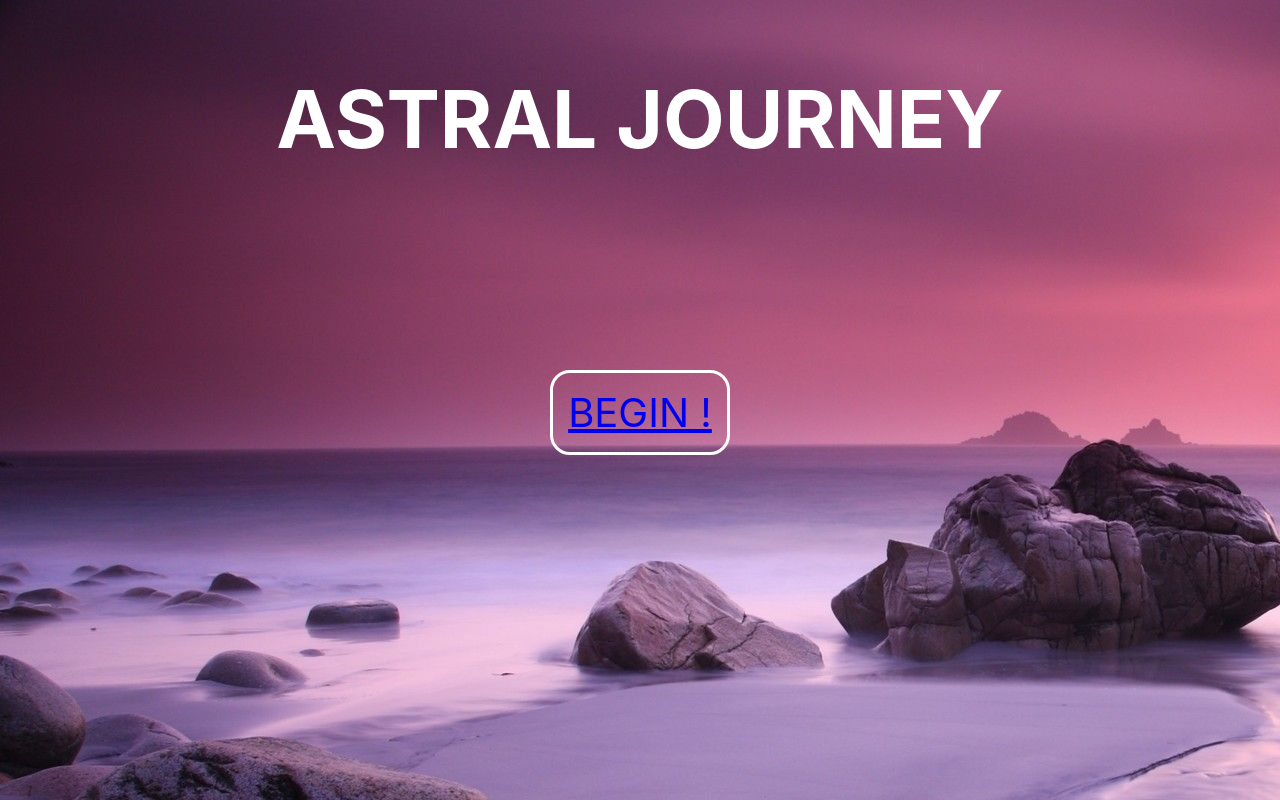
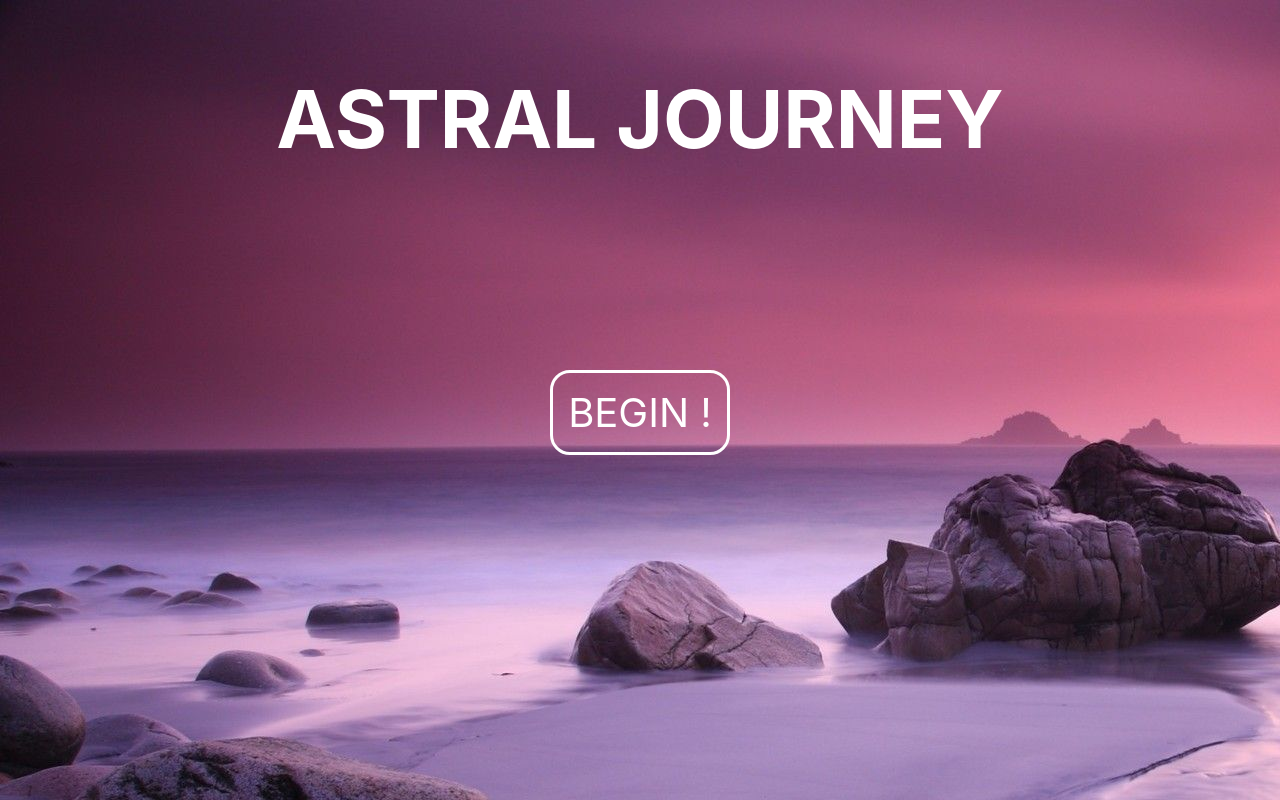
Before and after one commit to Guillaume-Kreit/Astral, a React (Create React App) app: page / in a window 1280 px wide. Shown: the top 800 px of the page. Built offline with nearby package versions, Linux system fonts and the light colour scheme.

Commit message:
Modification Begin

```diff
--- a/src/components/Begin.js
+++ b/src/components/Begin.js
@@ -3,7 +3,6 @@ import { Link } from "react-router-dom";
 const Begin = () => {
   const styles = {
     container: {
-        textDecoration: 'none',
         display: 'flex',
         fontSize : '40px',
         justifyContent: 'center',
@@ -12,9 +11,11 @@ const Begin = () => {
         marginTop: '150px',
     },
     cadre:{
+      color: 'white',
       border: '3px white solid',
       padding: '15px 15px',
-      borderRadius: '20px'
+      borderRadius: '20px',
+      textDecoration: 'none',
     }
 }
   return(
```
